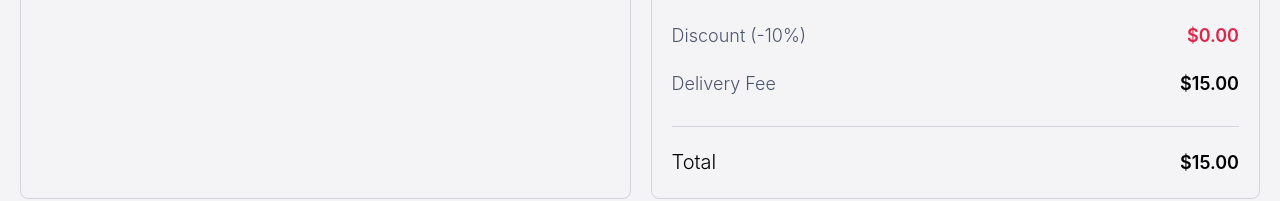
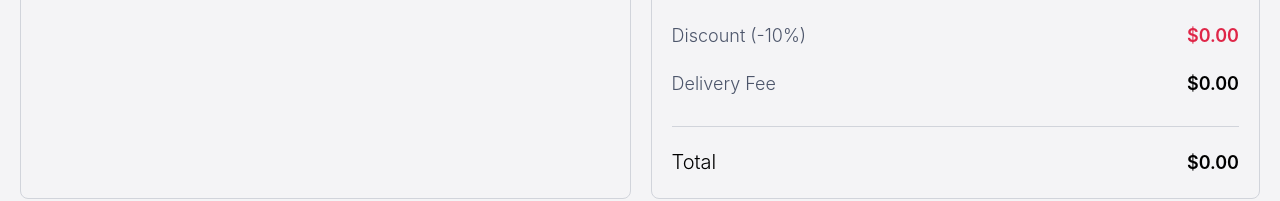
Before and after one commit to Mohamed-Y0/Exclusive, a React (Vite) app: page /cart in a window 1280 px wide. Shown: the part 422-623 px from the top of the page. Built offline with nearby package versions, Linux system fonts and the light colour scheme; a web font is replaced by a local one.

Commit message:
fix: delivery cost

```diff
--- a/src/components/cart/CartDetails.tsx
+++ b/src/components/cart/CartDetails.tsx
@@ -6,7 +6,7 @@ type Props = {
 
 function CartDetails({ subtotal }: Props) {
   const afterDiscount = +getDiscountedPrice(subtotal, 10);
-  const delivery = 15;
+  const delivery = subtotal && 15;
   const total = afterDiscount + delivery;
 
   return (
```
